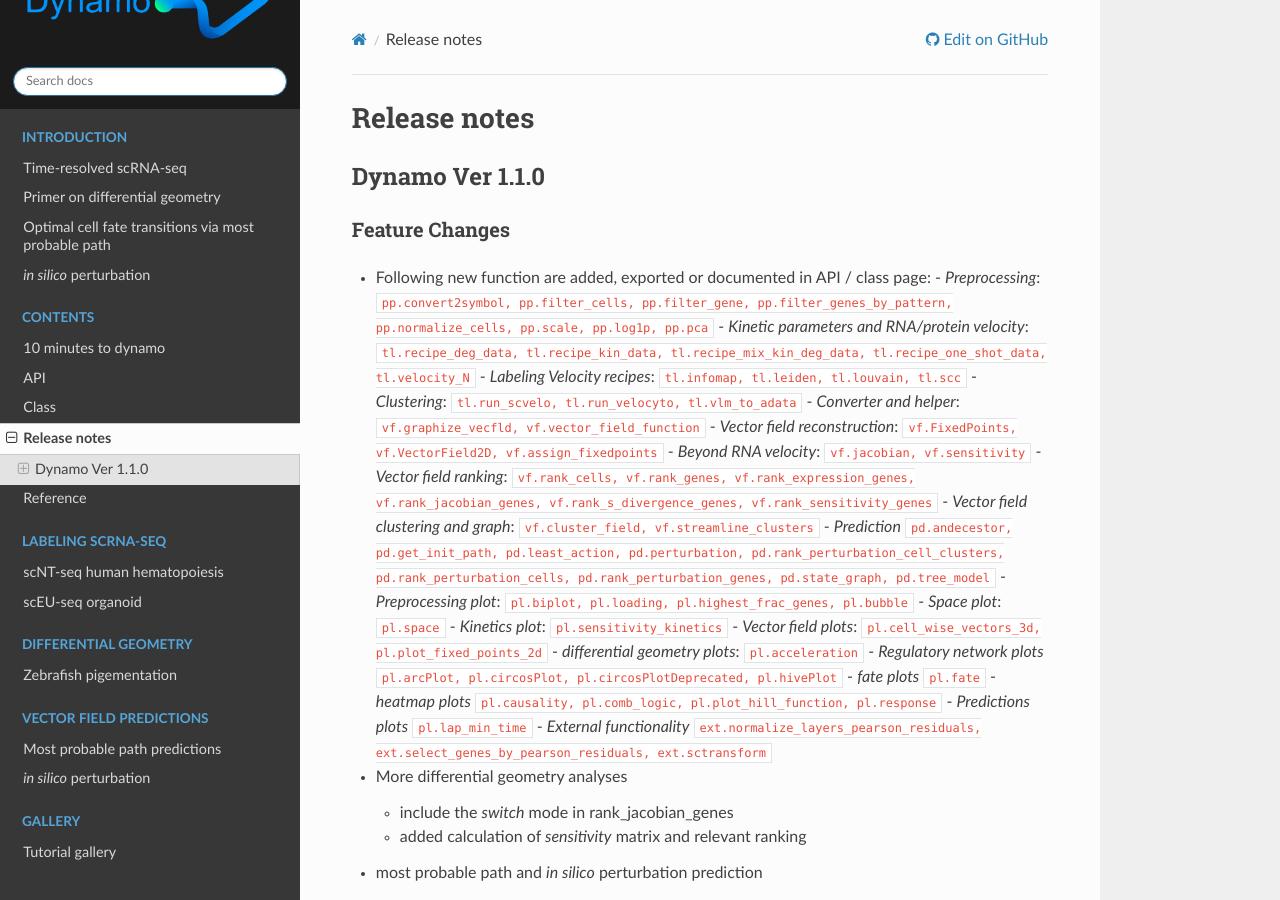
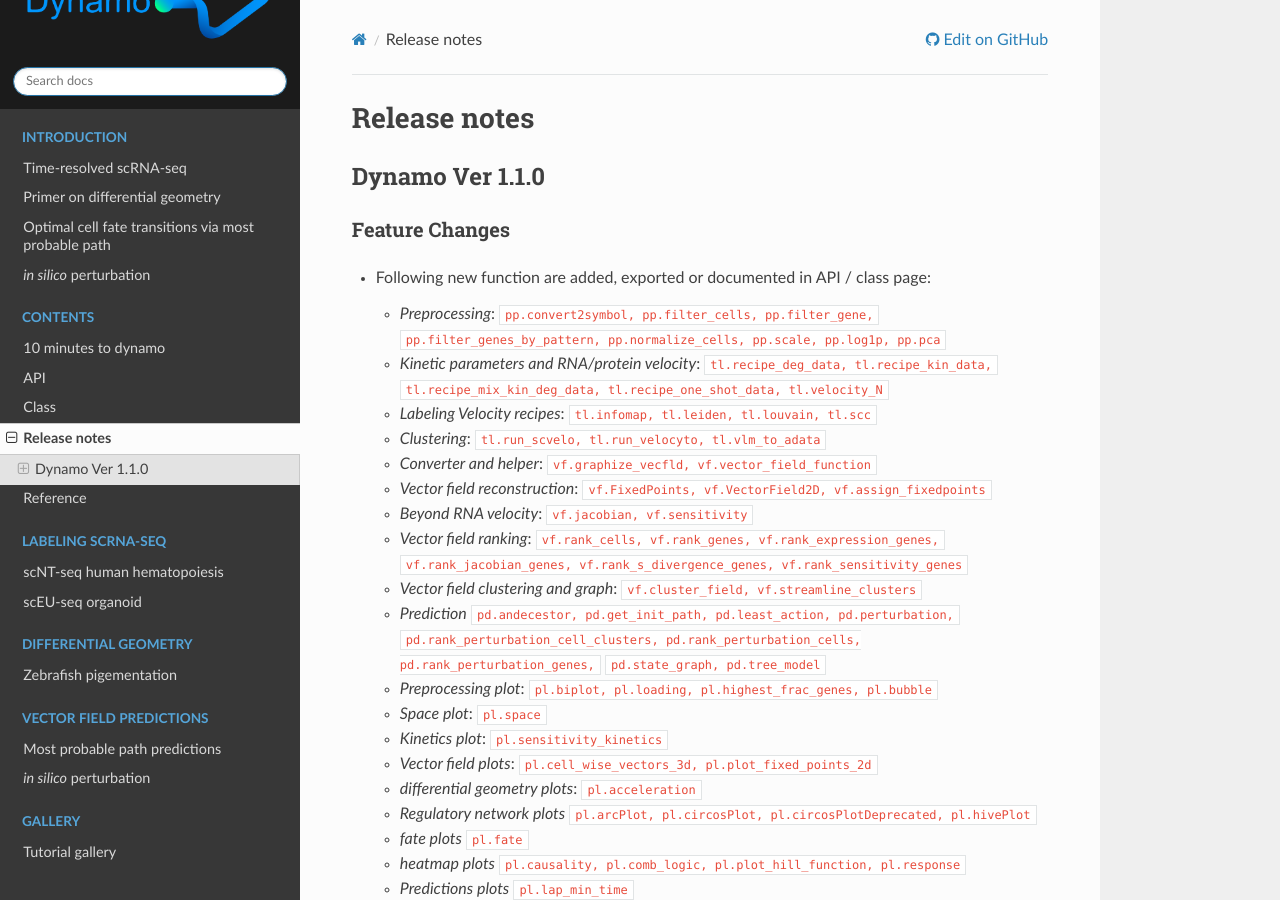
Before and after one commit to aristoteleo/dynamo_readthedocs, a Sphinx documentation site: the page built from docs/source/Release_notes.rst, in a window 1280 px wide and 900 px high. Built offline with Sphinx 7.4.7 and the Read the Docs theme 2.0.0, drawn with Linux system fonts in a browser that asks for light colours; pages that are not in the unit, such as notebooks, are missing from menus.

Commit message:
update API and release notes

```diff
--- a/docs/source/Release_notes.rst
+++ b/docs/source/Release_notes.rst
@@ -8,18 +8,24 @@
 Feature Changes
 ~~~~~~~~~~~~~~~~~~~~~~~~~~
 - Following new function are added, exported or documented in API / class page:
-  - *Preprocessing*: ``pp.convert2symbol, pp.filter_cells, pp.filter_gene, pp.filter_genes_by_pattern, pp.normalize_cells, pp.scale, pp.log1p, pp.pca``
-  - *Kinetic parameters and RNA/protein velocity*: ``tl.recipe_deg_data, tl.recipe_kin_data, tl.recipe_mix_kin_deg_data, tl.recipe_one_shot_data, tl.velocity_N``
+
+  - *Preprocessing*: ``pp.convert2symbol, pp.filter_cells, pp.filter_gene,``
+    ``pp.filter_genes_by_pattern, pp.normalize_cells, pp.scale, pp.log1p, pp.pca``
+  - *Kinetic parameters and RNA/protein velocity*: ``tl.recipe_deg_data, tl.recipe_kin_data,``
+    ``tl.recipe_mix_kin_deg_data, tl.recipe_one_shot_data, tl.velocity_N``
   - *Labeling Velocity recipes*: ``tl.infomap, tl.leiden, tl.louvain, tl.scc``
   - *Clustering*: ``tl.run_scvelo, tl.run_velocyto, tl.vlm_to_adata``
   - *Converter and helper*: ``vf.graphize_vecfld, vf.vector_field_function``
   - *Vector field reconstruction*: ``vf.FixedPoints, vf.VectorField2D, vf.assign_fixedpoints``
   - *Beyond RNA velocity*: ``vf.jacobian, vf.sensitivity``
-  - *Vector field ranking*: ``vf.rank_cells, vf.rank_genes, vf.rank_expression_genes, vf.rank_jacobian_genes, vf.rank_s_divergence_genes, vf.rank_sensitivity_genes``
+  - *Vector field ranking*: ``vf.rank_cells, vf.rank_genes, vf.rank_expression_genes,``
+    ``vf.rank_jacobian_genes, vf.rank_s_divergence_genes, vf.rank_sensitivity_genes``
   - *Vector field clustering and graph*: ``vf.cluster_field, vf.streamline_clusters``
-  - *Prediction* ``pd.andecestor, pd.get_init_path, pd.least_action, pd.perturbation, pd.rank_perturbation_cell_clusters, pd.rank_perturbation_cells, pd.rank_perturbation_genes, pd.state_graph, pd.tree_model``
-  -  *Preprocessing plot*: ``pl.biplot, pl.loading, pl.highest_frac_genes, pl.bubble``
-  -  *Space plot*: ``pl.space``
+  - *Prediction* ``pd.andecestor, pd.get_init_path, pd.least_action, pd.perturbation,``
+    ``pd.rank_perturbation_cell_clusters, pd.rank_perturbation_cells, pd.rank_perturbation_genes,``
+    ``pd.state_graph, pd.tree_model``
+  - *Preprocessing plot*: ``pl.biplot, pl.loading, pl.highest_frac_genes, pl.bubble``
+  - *Space plot*: ``pl.space``
   - *Kinetics plot*: ``pl.sensitivity_kinetics``
   - *Vector field plots*: ``pl.cell_wise_vectors_3d, pl.plot_fixed_points_2d``
   - *differential geometry plots*: ``pl.acceleration``
@@ -27,7 +33,8 @@
   - *fate plots* ``pl.fate``
   - *heatmap plots* ``pl.causality, pl.comb_logic, pl.plot_hill_function, pl.response``
   - *Predictions plots* ``pl.lap_min_time``
-  - *External functionality* ``ext.normalize_layers_pearson_residuals, ext.select_genes_by_pearson_residuals, ext.sctransform``
+  - *External functionality* ``ext.normalize_layers_pearson_residuals,``
+    ``ext.select_genes_by_pearson_residuals, ext.sctransform``
 
 - More differential geometry analyses
 
```
Also changed, not shown: docs/source/API.rst (+13 -16 lines).
